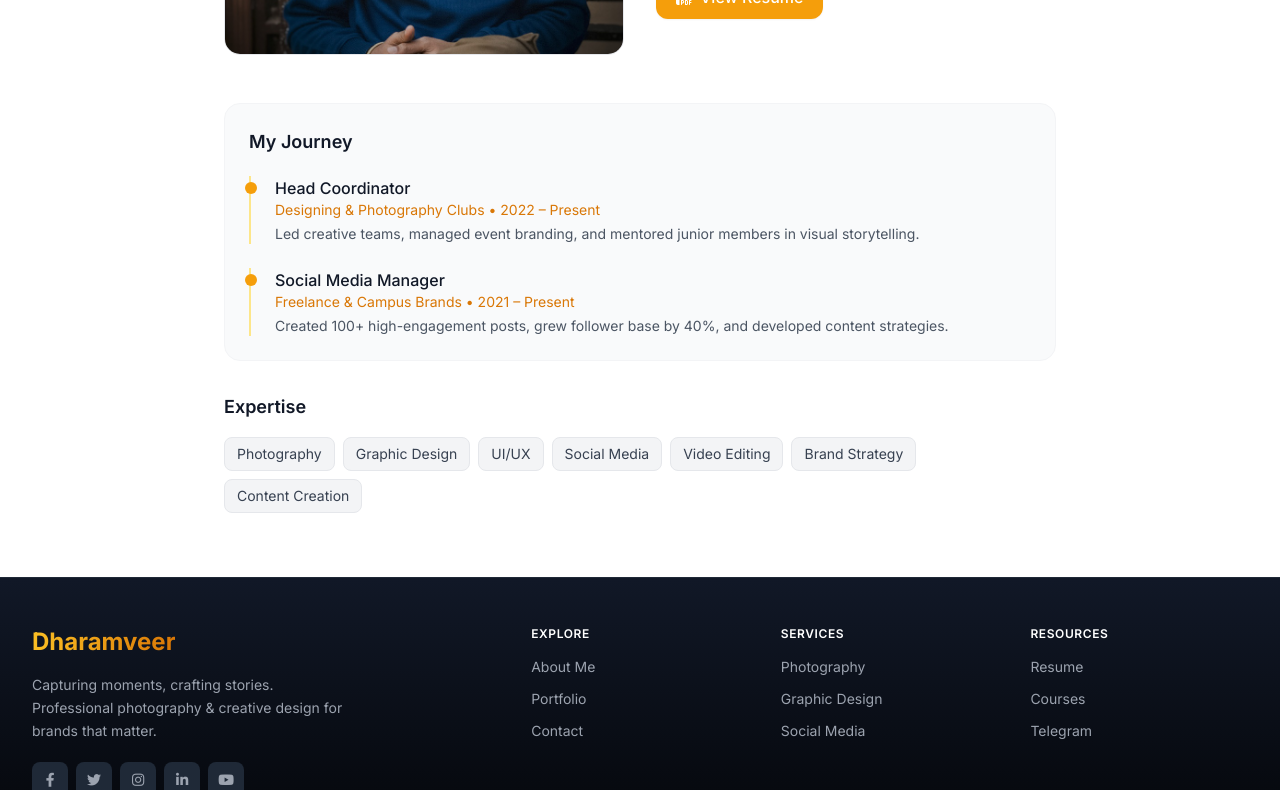
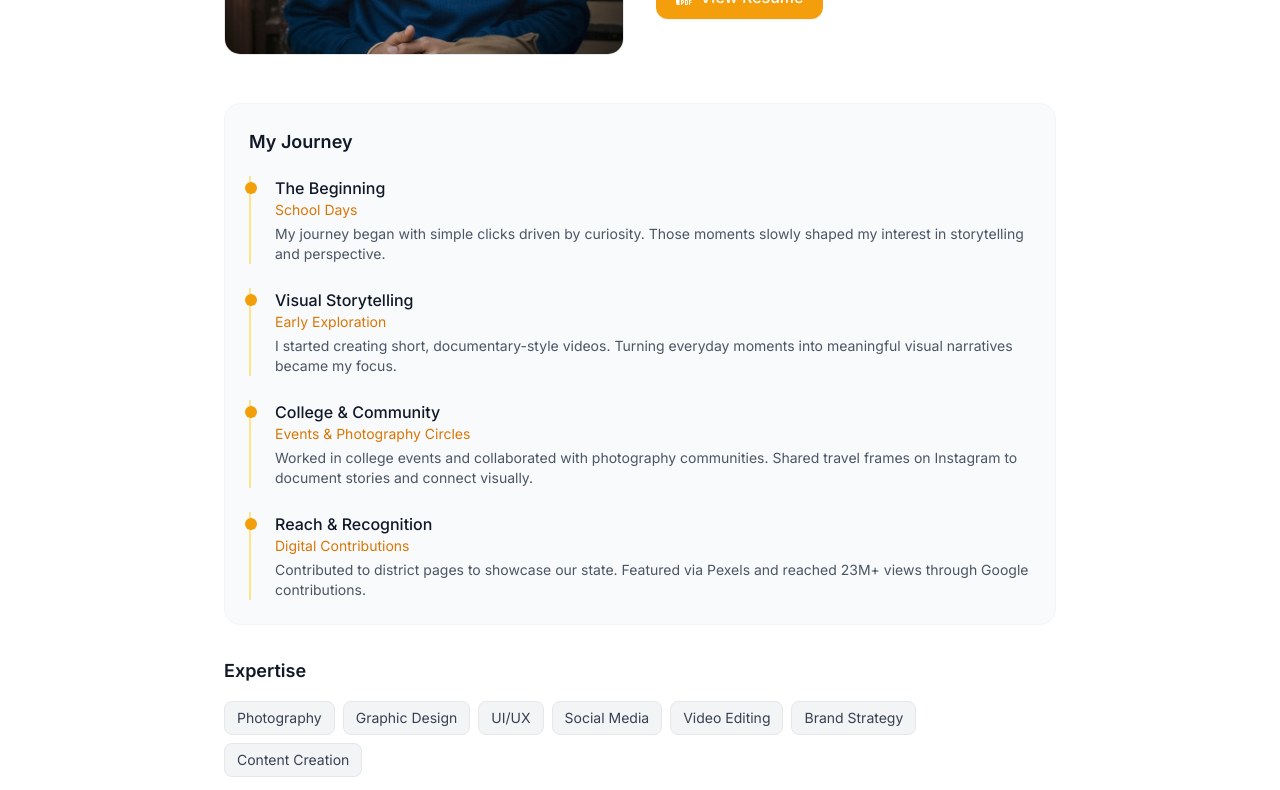
Before and after one commit to dharamveerkz/my-photography-gallery, a React (Vite) app: page /about in a window 1280 px wide. Shown: the part 541-1331 px from the top of the page. Built offline with nearby package versions, Linux system fonts and the light colour scheme.

Commit message:
Update About.jsx

```diff
--- a/src/pages/About.jsx
+++ b/src/pages/About.jsx
@@ -38,18 +38,47 @@ const About = () => {
 <div className="bg-gray-50 rounded-2xl p-6 border border-gray-100 mb-8">
   <h3 className="text-lg font-semibold text-gray-900 mb-5">My Journey</h3>
   <div className="space-y-6">
+
     <div className="relative pl-6 border-l-2 border-amber-200">
       <span className="absolute -left-1.5 top-1.5 w-3 h-3 rounded-full bg-amber-500"></span>
-                <h4 className="font-medium text-gray-900">Head Coordinator</h4>
-                <p className="text-sm text-amber-600 mb-1">Designing & Photography Clubs • 2022 – Present</p>
-                <p className="text-sm text-gray-600">Led creative teams, managed event branding, and mentored junior members in visual storytelling.</p>
+      <h4 className="font-medium text-gray-900">The Beginning</h4>
+      <p className="text-sm text-amber-600 mb-1">School Days</p>
+      <p className="text-sm text-gray-600">
+        My journey began with simple clicks driven by curiosity.
+        Those moments slowly shaped my interest in storytelling and perspective.
+      </p>
     </div>
+
     <div className="relative pl-6 border-l-2 border-amber-200">
       <span className="absolute -left-1.5 top-1.5 w-3 h-3 rounded-full bg-amber-500"></span>
-                <h4 className="font-medium text-gray-900">Social Media Manager</h4>
-                <p className="text-sm text-amber-600 mb-1">Freelance & Campus Brands • 2021 – Present</p>
-                <p className="text-sm text-gray-600">Created 100+ high-engagement posts, grew follower base by 40%, and developed content strategies.</p>
+      <h4 className="font-medium text-gray-900">Visual Storytelling</h4>
+      <p className="text-sm text-amber-600 mb-1">Early Exploration</p>
+      <p className="text-sm text-gray-600">
+        I started creating short, documentary-style videos.
+        Turning everyday moments into meaningful visual narratives became my focus.
+      </p>
     </div>
+
+    <div className="relative pl-6 border-l-2 border-amber-200">
+      <span className="absolute -left-1.5 top-1.5 w-3 h-3 rounded-full bg-amber-500"></span>
+      <h4 className="font-medium text-gray-900">College & Community</h4>
+      <p className="text-sm text-amber-600 mb-1">Events & Photography Circles</p>
+      <p className="text-sm text-gray-600">
+        Worked in college events and collaborated with photography communities.
+        Shared travel frames on Instagram to document stories and connect visually.
+      </p>
+    </div>
+
+    <div className="relative pl-6 border-l-2 border-amber-200">
+      <span className="absolute -left-1.5 top-1.5 w-3 h-3 rounded-full bg-amber-500"></span>
+      <h4 className="font-medium text-gray-900">Reach & Recognition</h4>
+      <p className="text-sm text-amber-600 mb-1">Digital Contributions</p>
+      <p className="text-sm text-gray-600">
+        Contributed to district pages to showcase our state.
+        Featured via Pexels and reached 23M+ views through Google contributions.
+      </p>
+    </div>
+
   </div>
 </div>
 
```
Lines whose indentation alone changed are shown as unchanged.
